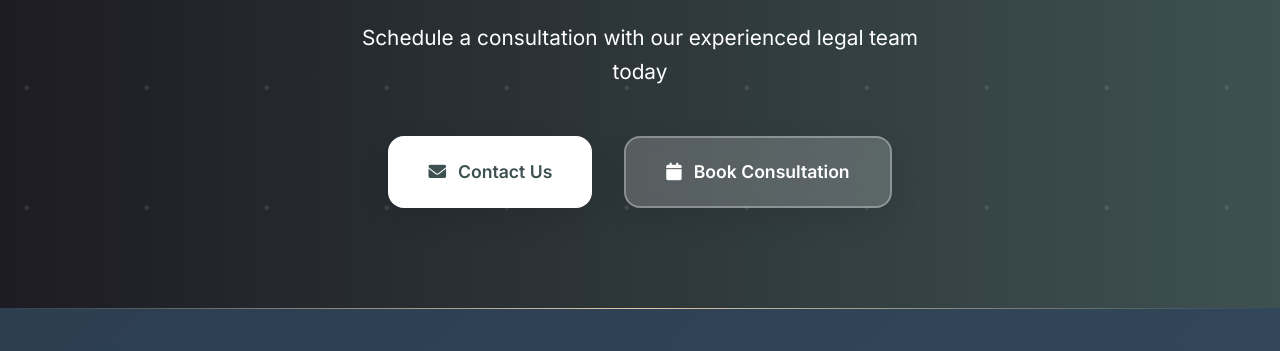
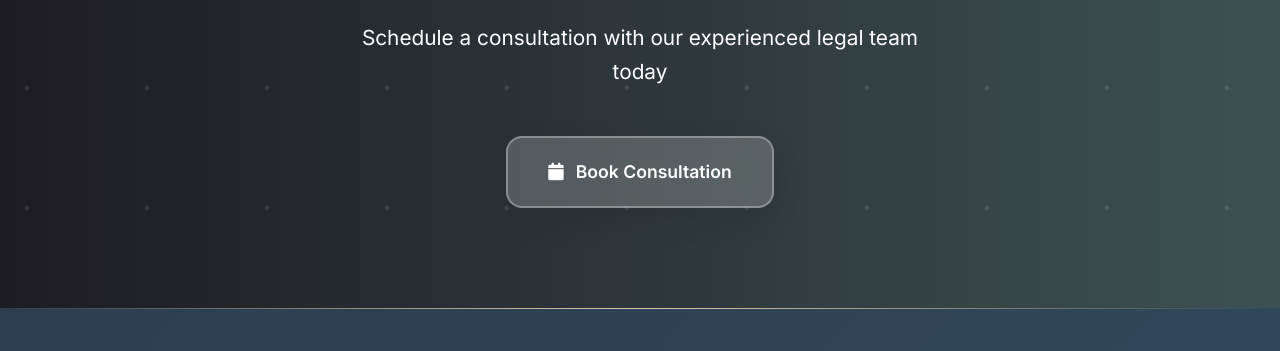
Before and after one commit to rutanshubhayani/CHELSEA-CHANCELLOR-LIMITED-NEW, a plain HTML site: page assets/pages/services.html in a window 1280 px wide. Shown: the part 6024-6375 px from the top of the page. Drawn offline with nearby package versions, Linux system fonts and the light colour scheme.

Commit message:
contact button removed

```diff
--- a/assets/pages/services.html
+++ b/assets/pages/services.html
@@ -316,10 +316,10 @@
         <h2 data-aos="fade-up" data-aos-delay="100">Ready to Get Started?</h2>
         <p data-aos="fade-up" data-aos-delay="200">Schedule a consultation with our experienced legal team today</p>
         <div class="cta-buttons" data-aos="fade-up" data-aos-delay="300">
-          <a href="mailto:chelseachancellorltd@outlook.com" class="cta-button primary">
+          <!-- <a href="mailto:chelseachancellorltd@outlook.com" class="cta-button primary">
             <i class="fas fa-envelope"></i>
             Contact Us
-          </a>
+          </a> -->
           <a href="../../contact.html#contactForm" class="cta-button secondary">
             <i class="fas fa-calendar"></i>
             Book Consultation
```
